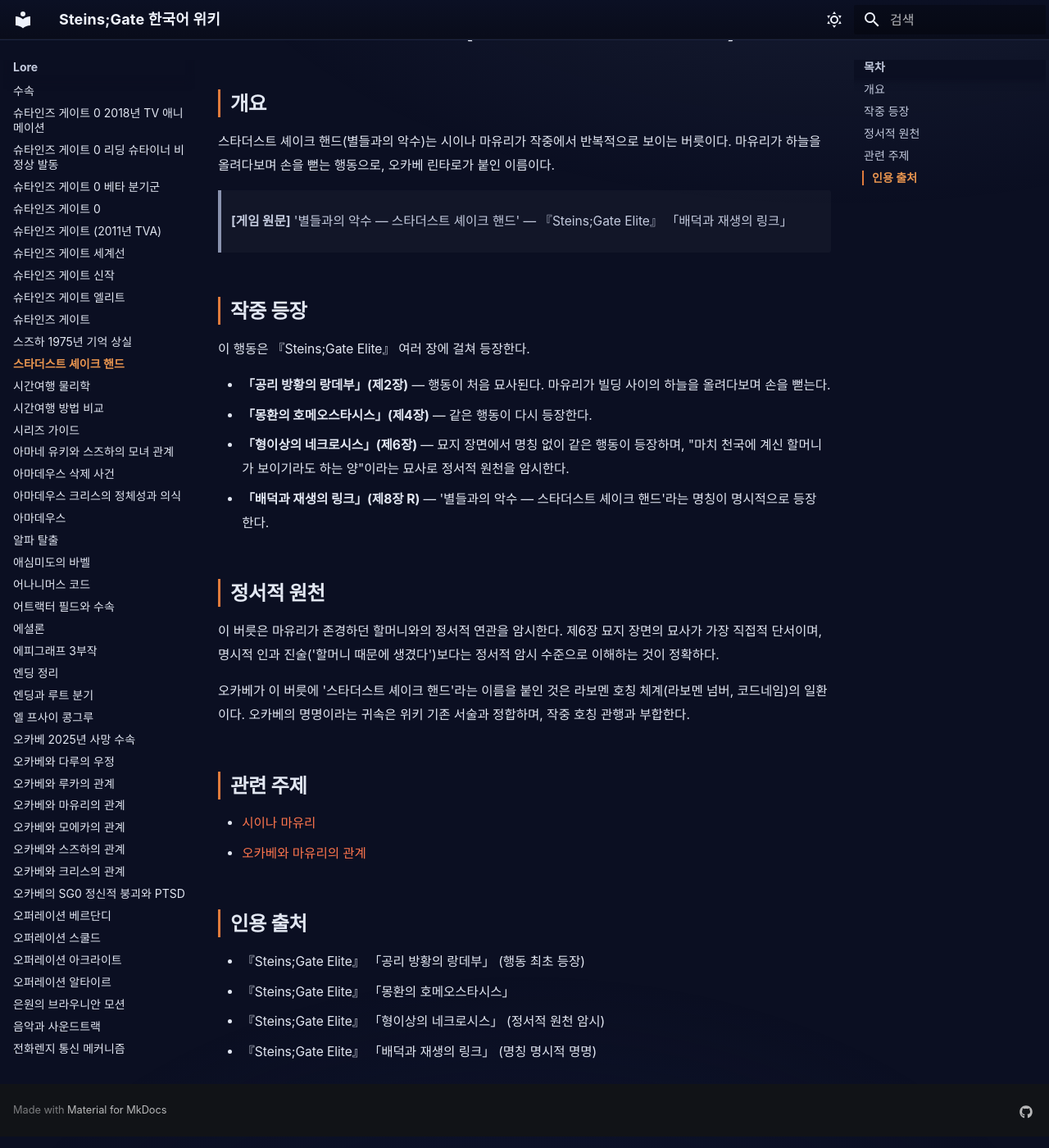
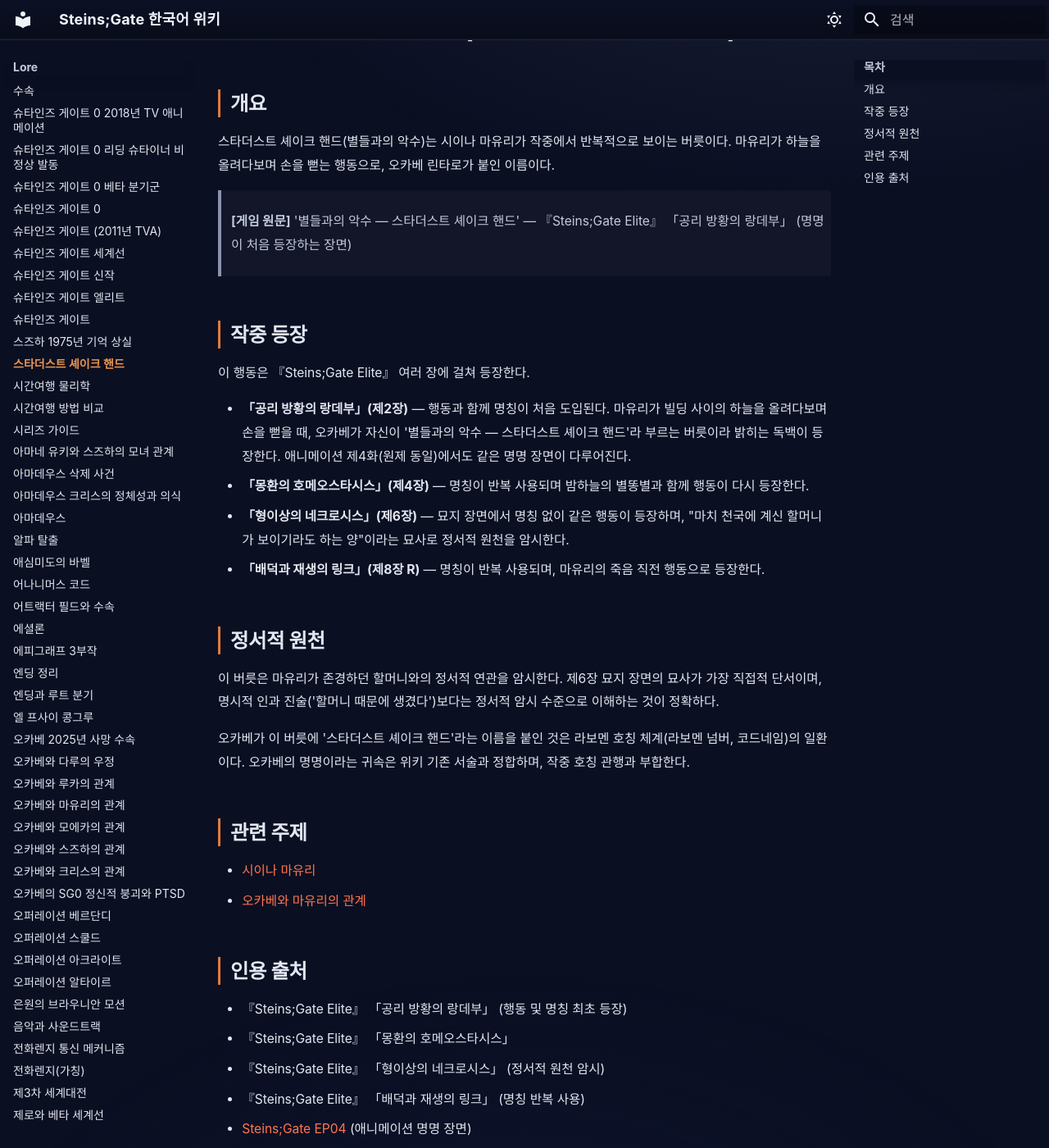
Before and after one commit to sgwiki/sgwiki.github.io, an MkDocs documentation site: the page built from wiki/lore/스타더스트-셰이크-핸드.md, in a window 1280 px wide and 1400 px high, scrolled down 263 px. Shown: the whole window at 82% size. Built offline with MkDocs 1.6.1 and Material for MkDocs 9.7.7, drawn with Linux system fonts in a browser that asks for light colours; some web fonts are replaced.

Commit message:
fix(wiki): 스타더스트-셰이크-핸드 — P10 a5e9292c 패치 적용

```diff
--- a/wiki/lore/스타더스트-셰이크-핸드.md
+++ b/wiki/lore/스타더스트-셰이크-핸드.md
@@ -12,16 +12,16 @@ description: "스타더스트 셰이크 핸드(별들과의 악수)는 시이나
 
 스타더스트 셰이크 핸드(별들과의 악수)는 시이나 마유리가 작중에서 반복적으로 보이는 버릇이다. 마유리가 하늘을 올려다보며 손을 뻗는 행동으로, 오카베 린타로가 붙인 이름이다.
 
-> **[게임 원문]** '별들과의 악수 — 스타더스트 셰이크 핸드' — 『Steins;Gate Elite』 「배덕과 재생의 링크」
+> **[게임 원문]** '별들과의 악수 — 스타더스트 셰이크 핸드' — 『Steins;Gate Elite』 「공리 방황의 랑데부」 (명명이 처음 등장하는 장면)
 
 ## 작중 등장
 
 이 행동은 『Steins;Gate Elite』 여러 장에 걸쳐 등장한다.
 
-- **「공리 방황의 랑데부」(제2장)** — 행동이 처음 묘사된다. 마유리가 빌딩 사이의 하늘을 올려다보며 손을 뻗는다.
-- **「몽환의 호메오스타시스」(제4장)** — 같은 행동이 다시 등장한다.
+- **「공리 방황의 랑데부」(제2장)** — 행동과 함께 명칭이 처음 도입된다. 마유리가 빌딩 사이의 하늘을 올려다보며 손을 뻗을 때, 오카베가 자신이 '별들과의 악수 — 스타더스트 셰이크 핸드'라 부르는 버릇이라 밝히는 독백이 등장한다. 애니메이션 제4화(원제 동일)에서도 같은 명명 장면이 다루어진다.
+- **「몽환의 호메오스타시스」(제4장)** — 명칭이 반복 사용되며 밤하늘의 별똥별과 함께 행동이 다시 등장한다.
 - **「형이상의 네크로시스」(제6장)** — 묘지 장면에서 명칭 없이 같은 행동이 등장하며, "마치 천국에 계신 할머니가 보이기라도 하는 양"이라는 묘사로 정서적 원천을 암시한다.
-- **「배덕과 재생의 링크」(제8장 R)** — '별들과의 악수 — 스타더스트 셰이크 핸드'라는 명칭이 명시적으로 등장한다.
+- **「배덕과 재생의 링크」(제8장 R)** — 명칭이 반복 사용되며, 마유리의 죽음 직전 행동으로 등장한다.
 
 ## 정서적 원천
 
@@ -36,7 +36,8 @@ description: "스타더스트 셰이크 핸드(별들과의 악수)는 시이나
 
 ## 인용 출처
 
-- 『Steins;Gate Elite』 「공리 방황의 랑데부」 (행동 최초 등장)
+- 『Steins;Gate Elite』 「공리 방황의 랑데부」 (행동 및 명칭 최초 등장)
 - 『Steins;Gate Elite』 「몽환의 호메오스타시스」
 - 『Steins;Gate Elite』 「형이상의 네크로시스」 (정서적 원천 암시)
-- 『Steins;Gate Elite』 「배덕과 재생의 링크」 (명칭 명시적 명명)
+- 『Steins;Gate Elite』 「배덕과 재생의 링크」 (명칭 반복 사용)
+- [Steins;Gate EP04](https://steins-gate.fandom.com/wiki/Steins;Gate_(anime)_-_Ep.04) (애니메이션 명명 장면)
```
